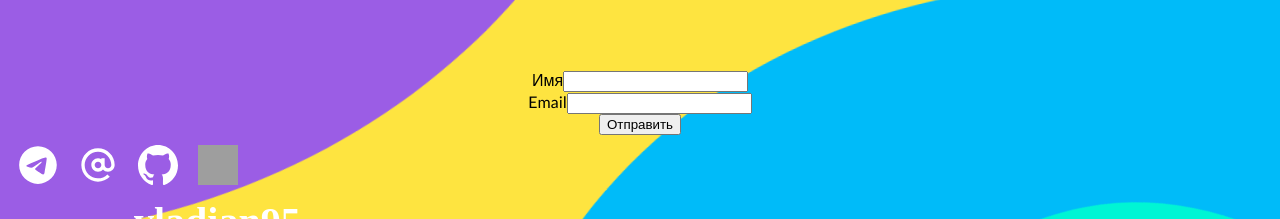
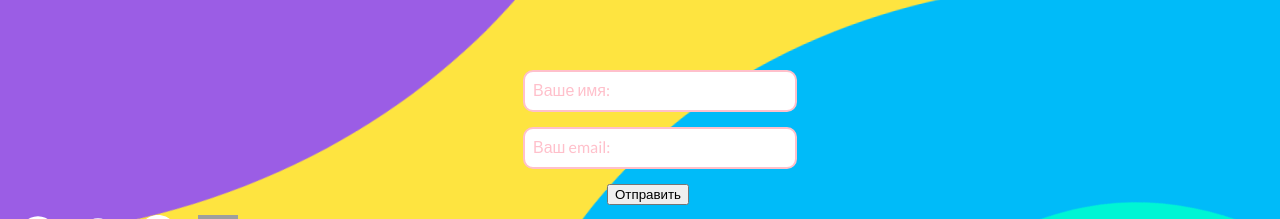
Before and after one commit to vladian95/pooshka-roulette, a React (Create React App) app: page / in a window 1280 px wide. Shown: the part 401-620 px from the top of the page. Built offline with nearby package versions, Linux system fonts and the light colour scheme; grey boxes are pictures that could not be loaded; a web font is replaced by a local one.

Commit message:
styled inputs

```diff
--- a/src/App.css
+++ b/src/App.css
@@ -2,3 +2,13 @@ body {
   font-family: 'Lato', sans-serif;
   background-color: #fee440;
 }
+
+html,
+body {
+  height: 100%;
+  width: 100%;
+}
+
+.App {
+  height: 100% !important;
+}
--- a/src/components/form/Form.jsx
+++ b/src/components/form/Form.jsx
@@ -67,25 +67,26 @@ const Form = ({ selectedPrize }) => {
             />
           </div>
           <div className="inputBox">
-            <label className="inputLabel" htmlFor="name">
-              Имя
-            </label>
             <input
               type="text"
+              required="required"
               id="name"
-              className="inputInfo"
+              className="inputFrom"
               value={name}
               onChange={handleNameChange}
             />
+            <span className="inputLabel">Ваше имя:</span>
           </div>
-          <div>
-            <label htmlFor="email">Email</label>
+          <div className="inputBox">
             <input
               type="email"
+              required="required"
               id="email"
+              className="inputFrom"
               value={email}
               onChange={handleEmailChange}
             />
+            <span className="inputLabel">Ваш email:</span>
           </div>
 
           <button type="submit">Отправить</button>
--- a/src/components/form/form.scss
+++ b/src/components/form/form.scss
@@ -30,3 +30,41 @@ form {
   color: #fff;
   outline: none;
 }
+
+.inputBox {
+  margin-bottom: 15px;
+  position: relative;
+  width: 250px;
+}
+
+.inputFrom {
+  width: 100%;
+  padding: 10px;
+  border: 2px solid pink;
+  border-radius: 10px;
+  outline: none;
+  font-size: 1em;
+  color: pink;
+}
+
+.inputLabel {
+  position: absolute;
+  left: 0;
+  top: 0;
+  padding: 10px;
+  pointer-events: none;
+  font-size: 1em;
+  color: pink;
+  transition: all 0.5s;
+}
+
+.inputBox .inputFrom:valid ~ .inputLabel,
+.inputBox .inputFrom:focus ~ .inputLabel {
+  color: #fff;
+  transform: translateX(10px) translateY(-7px);
+  font-size: 0.65rem;
+  padding: 2px 10px;
+  background-color: pink;
+  border-radius: 10px;
+  letter-spacing: 0.2em;
+}
```
